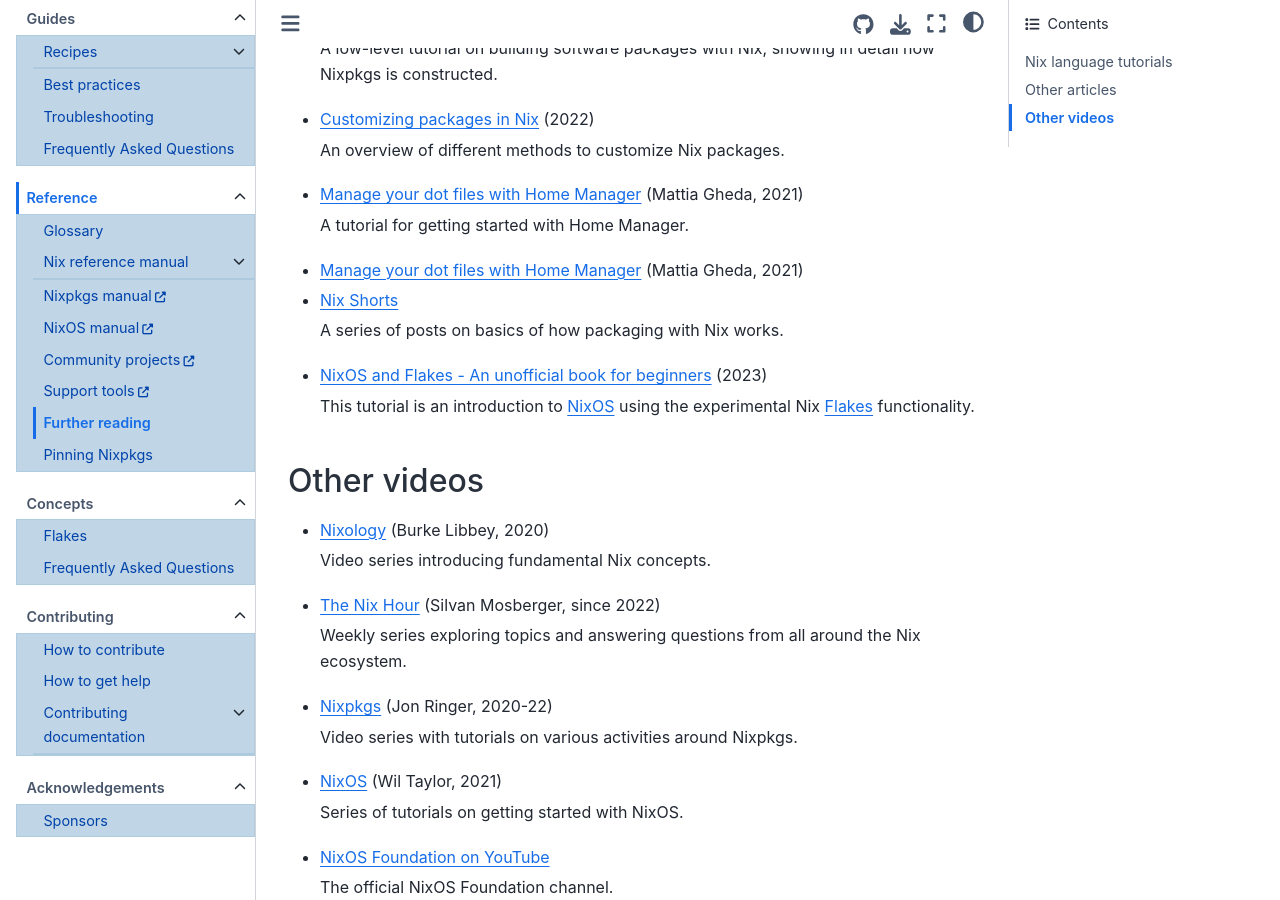
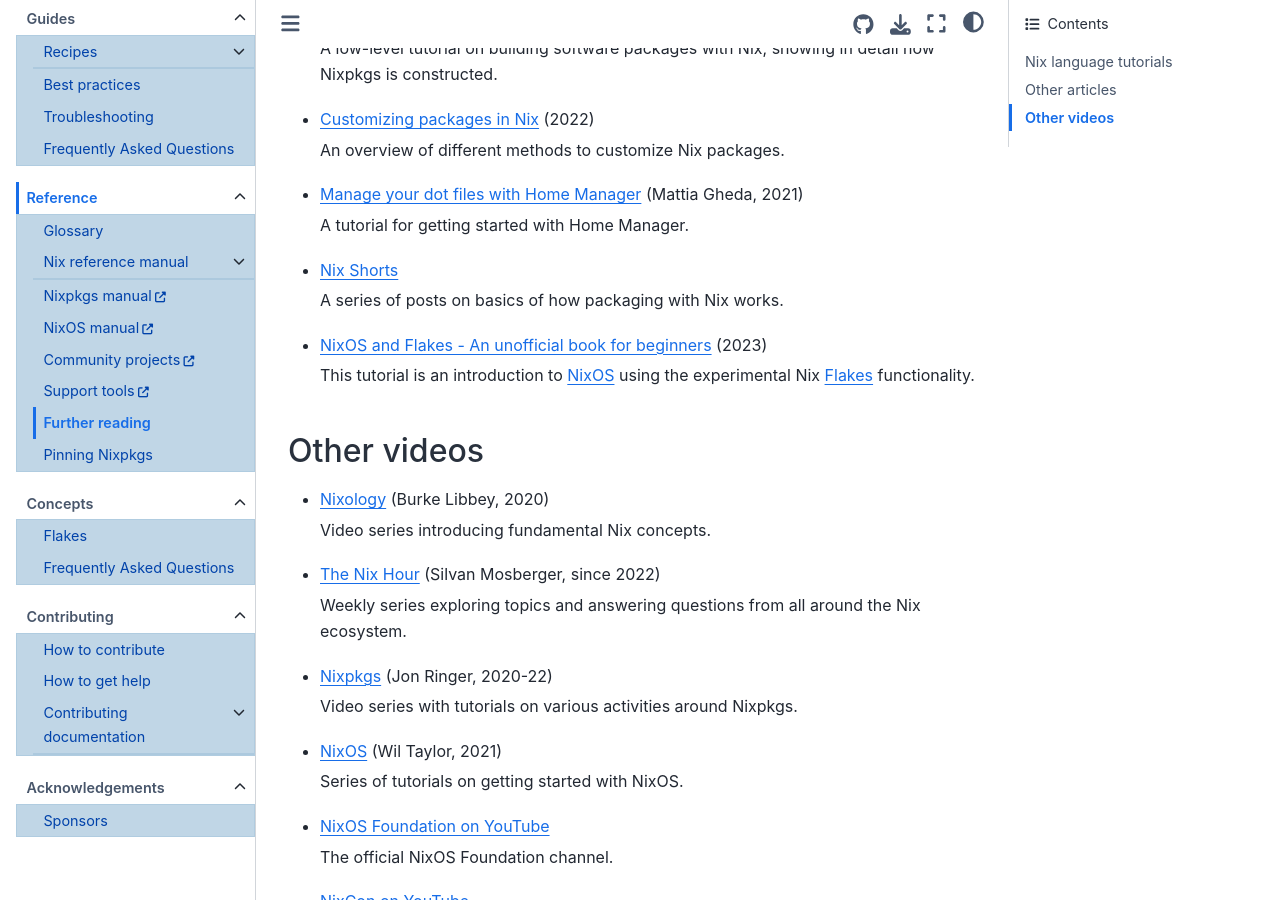
Before and after one commit to NixOS/nix.dev, a Sphinx documentation site: the page built from source/recommended-reading.md, in a window 1280 px wide and 900 px high, scrolled down 666 px. Built offline with Sphinx 7.4.7 and the Sphinx Book theme 1.1.4, drawn with Linux system fonts in a browser that asks for light colours.

Commit message:
Remove duplicated content in recommended-reading.md

```diff
--- a/source/recommended-reading.md
+++ b/source/recommended-reading.md
@@ -36,8 +36,6 @@
 
   A tutorial for getting started with Home Manager.
 
-- [Manage your dot files with Home Manager](https://ghedam.at/24353/tutorial-getting-started-with-home-manager-for-nix) (Mattia Gheda, 2021)
-
 - [Nix Shorts](https://github.com/justinwoo/nix-shorts)
 
   A series of posts on basics of how packaging with Nix works.
```
